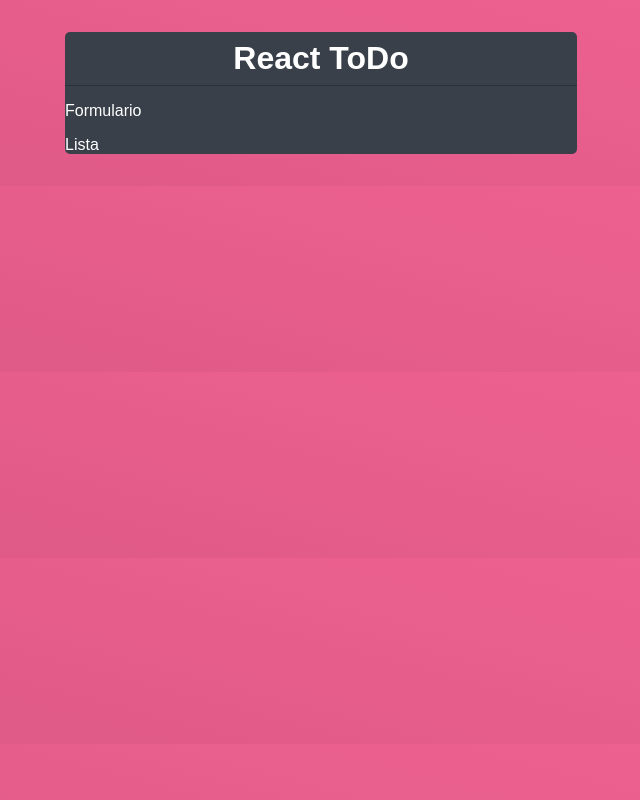
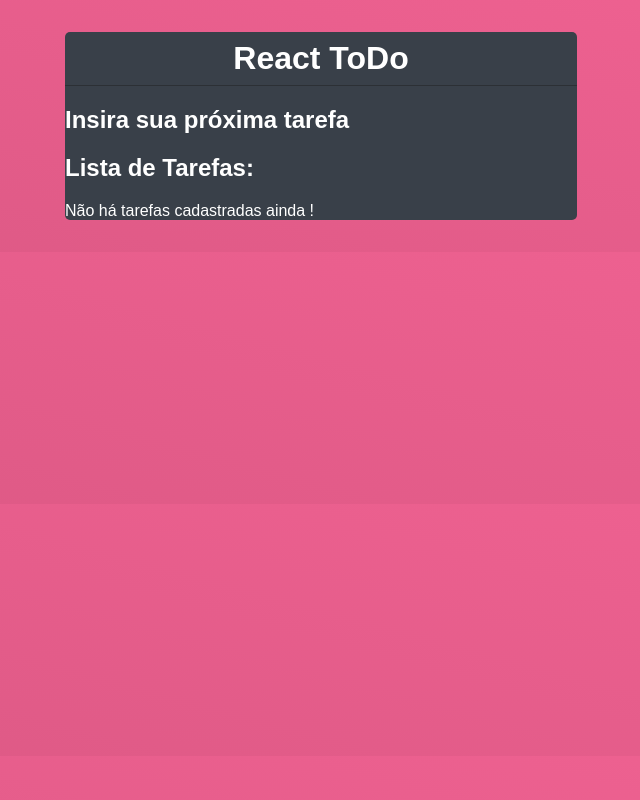
Before and after one commit to ernestopcaraujo/projectFirstReact, a React (Create React App) app in the folder first-react/: page / in a window 1280 px wide. Shown: the whole page, without its empty margins (319-959 px from the left). Built offline with nearby package versions, Linux system fonts and the light colour scheme.

Commit message:
feat: added main aplications sections

```diff
--- a/first-react/src/App.js
+++ b/first-react/src/App.js
@@ -12,16 +12,19 @@ function App() {
   const [loading, setLoading] = useState(false);
 
 
+
+
   return (
     <div className="App">
       <div className='todo-header'>
         <h1>React ToDo</h1>
       </div>
-      <div className='todo-form'>
-        <p>Formulario</p>
+      <div className='form-todo'>
+        <h2>Insira sua próxima tarefa</h2>
       </div>
-      <div className='todo-list'>
-        <p>Lista</p>
+      <div className='list-todo'>
+        <h2>Lista de Tarefas:</h2>
+        {todos.length === 0 && <p>Não há tarefas cadastradas ainda !</p> }
       </div>
     </div>
   );
```
